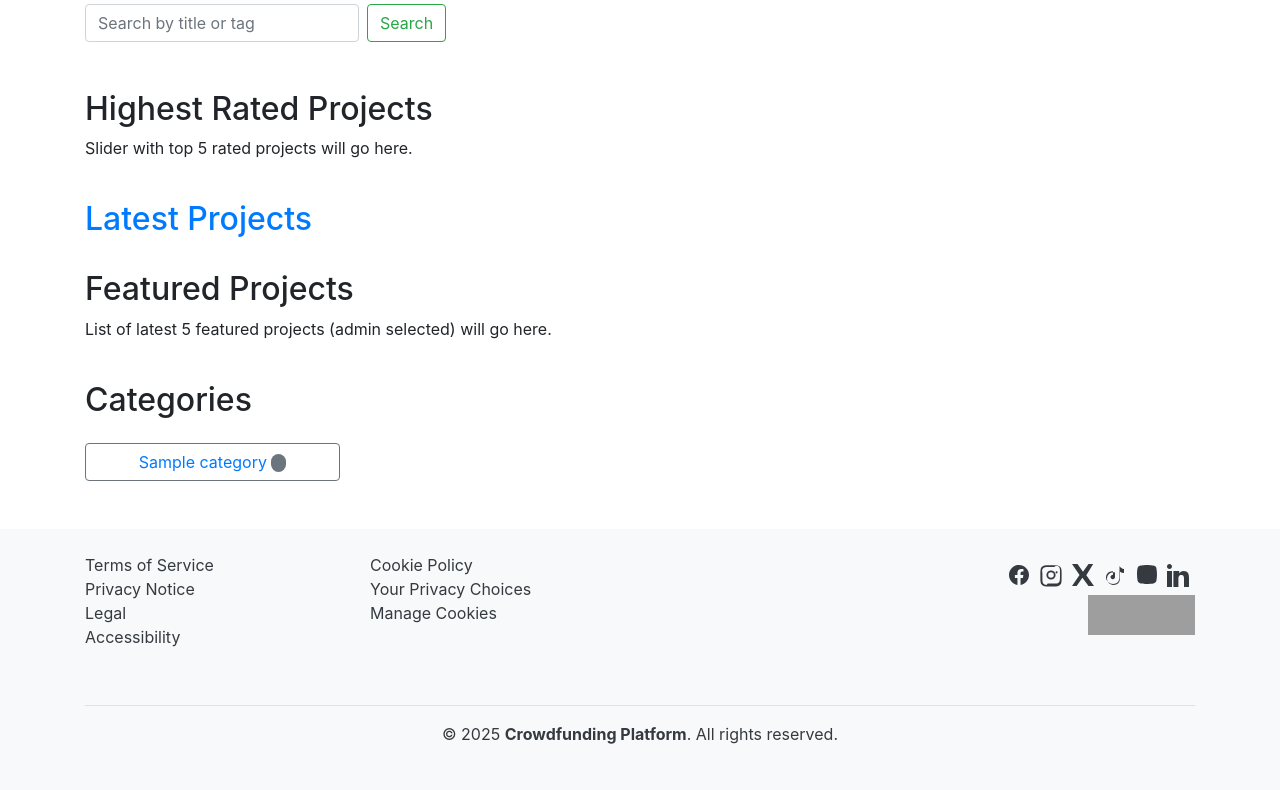
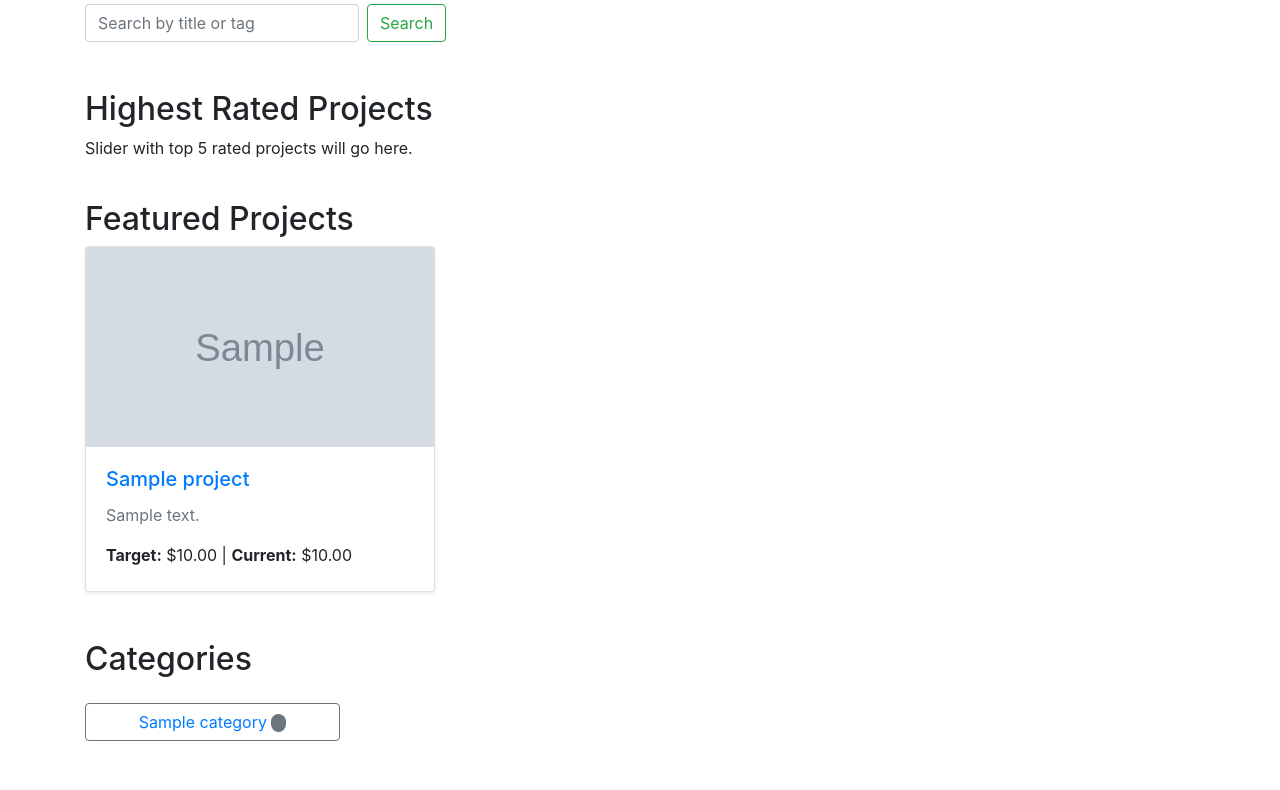
Before and after one commit to rafatgom3a/crowdfunding-platform, a Django app: page / in a window 1280 px wide. Shown: the part 487-1277 px from the top of the page. Before the commit the page ends 1231 px from the top, so only its background shows below. Run offline with Django 5.2, Linux system fonts and the light colour scheme; tables that the repository leaves empty hold one stand-in row (values such as "Sample post"); grey boxes marked "Sample" are stand-in pictures; some libraries are stand-ins or nearby versions; grey boxes are pictures that could not be loaded.

Commit message:
Adding featured projects to home page

```diff
--- a/projects/templates/projects/home.html
+++ b/projects/templates/projects/home.html
@@ -32,18 +32,41 @@
         <p>Slider with top 5 rated projects will go here.</p>
     </div>
 </div>
-<div class="row mt-4">
-  <div class="col-md-12">
-    <h2><a href="{% url 'projects:latest' %}" class="text-decoration-none text-primary">Latest Projects</a></h2>
-  </div>
-</div>
+
 
 <div class="row mt-4">
     <div class="col-md-12">
         <h2>Featured Projects</h2>
-        <p>List of latest 5 featured projects (admin selected) will go here.</p>
     </div>
+
+    {% if featured_projects %}
+        {% for project in featured_projects %}
+            <div class="col-md-4 mb-4">
+                <div class="card h-100 shadow-sm">
+                    {% if project.project_images.all %}
+                        <img src="{{ project.project_images.all.0.image.url }}" class="card-img-top" style="height: 200px; object-fit: cover;" alt="{{ project.title }}">
+                    {% endif %}
+                    <div class="card-body">
+                        <h5 class="card-title">
+                            <a href="{% url 'projects:detail' project.id %}" class="text-decoration-none">{{ project.title }}</a>
+                        </h5>
+                        <p class="card-text text-muted">{{ project.description|truncatewords:20 }}</p>
+                        <p class="mb-1">
+                            <strong>Target:</strong> ${{ project.target_amount }} |
+                            <strong>Current:</strong> ${{ project.current_amount }}
+                        </p>
+                    </div>
+                </div>
+            </div>
+        {% endfor %}
+    {% else %}
+        <div class="col-md-12">
+            <div class="alert alert-info">No featured projects available right now.</div>
+        </div>
+    {% endif %}
 </div>
+
+
 <div class="row mt-4">
 
     <div class="col-md-12">
--- a/projects/urls.py
+++ b/projects/urls.py
@@ -20,7 +20,6 @@ urlpatterns = [
     path('<int:pk>/update/', ProjectUpdateView.as_view(), name='update'),
     path('<int:pk>/delete/', ProjectDeleteView.as_view(), name='delete'),
     path('category/<int:category_id>/', projects_by_category, name='projects_by_category'),
-    path('latest/', views.LatestProjectsView.as_view(), name='latest'),
 ]
 
 
--- a/projects/views.py
+++ b/projects/views.py
@@ -16,9 +16,11 @@ from django.shortcuts import get_object_or_404, redirect, render
 from categories.models import Category
 
 def home_view(request):
+    featured_projects = Project.objects.filter(is_active=True, featuredproject__isnull=False).order_by('-start_time')[:5]
     categories = Category.objects.all()
     context = {
         'title': 'Homepage',
+        'featured_projects': featured_projects,
         'categories': categories,
     }
     return render(request, 'projects/home.html', context)
@@ -127,3 +129,10 @@ class LatestProjectsView(ListView):
     template_name = 'projects/latest_projects.html'
     context_object_name = 'projects'
     queryset = Project.objects.filter(is_active=True).order_by('-start_time')[:5]
+
+
+class FeaturedProjectsView(ListView):
+    model = Project
+    template_name = 'projects/featured_projects.html'
+    context_object_name = 'projects'
+    queryset = Project.objects.filter(is_active=True, featuredproject__isnull=False).order_by('-start_time')[:5]
```
Also changed, not shown: projects/templates/projects/latest_projects.html (deleted, +0 -47 lines).
